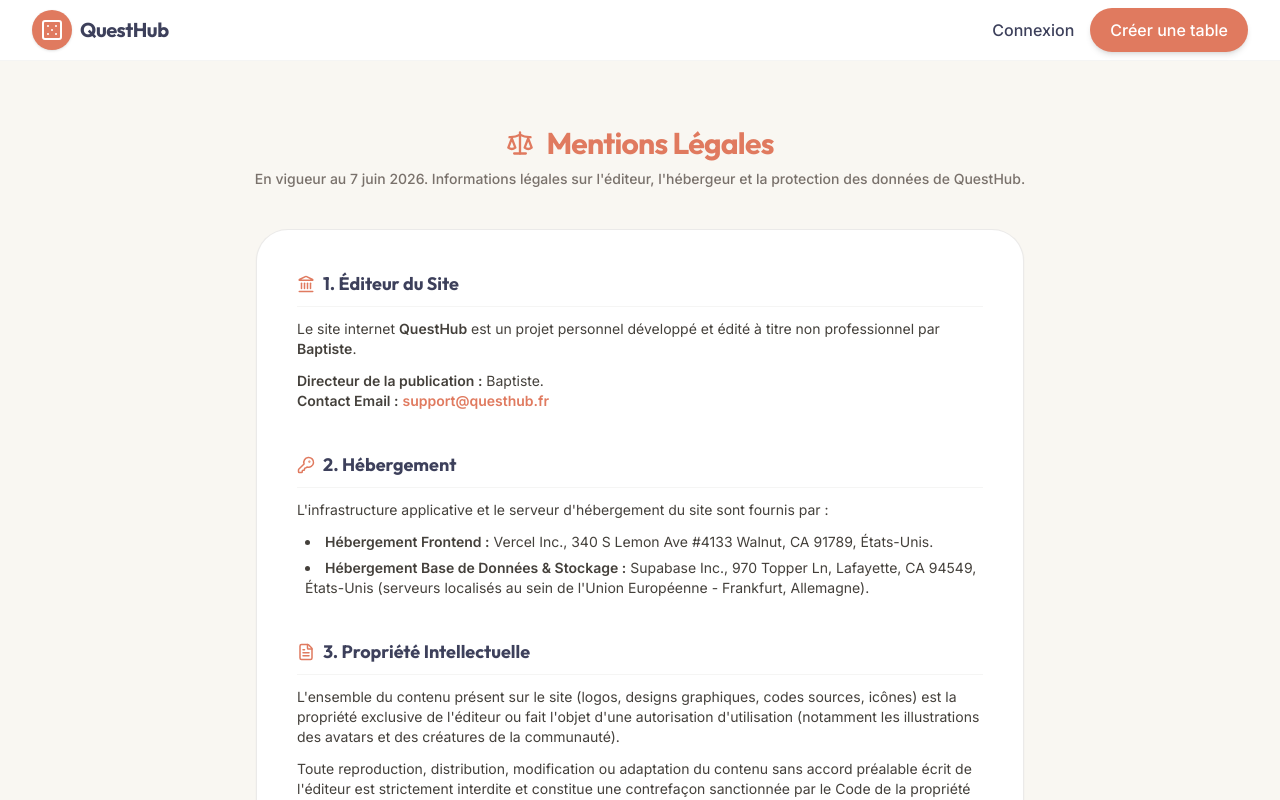
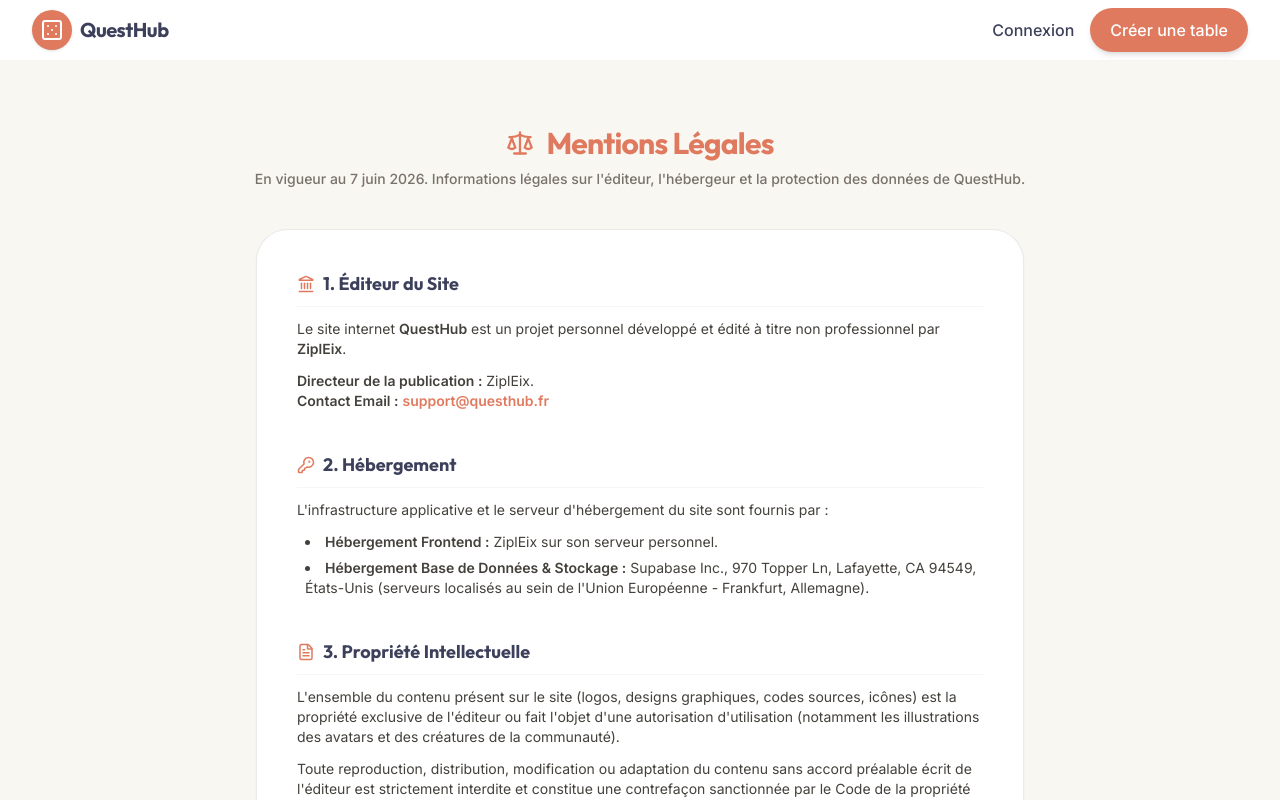
Before and after one commit to ZiplEix/questhub, a SvelteKit app: page /mentions-legales in a window 1280 px wide. Shown: the top 800 px of the page. Built offline with nearby package versions, Linux system fonts and the light colour scheme; no server answers.

Commit message:
feat: update publisher information and hosting details in legal mentions

```diff
--- a/src/routes/mentions-legales/+page.svelte
+++ b/src/routes/mentions-legales/+page.svelte
@@ -29,10 +29,10 @@
                 1. Éditeur du Site
             </h2>
             <p class="text-sm">
-                Le site internet <strong>QuestHub</strong> est un projet personnel développé et édité à titre non professionnel par <strong>Baptiste</strong>.
+                Le site internet <strong>QuestHub</strong> est un projet personnel développé et édité à titre non professionnel par <strong>ZiplEix</strong>.
             </p>
             <p class="text-sm mt-1">
-                <strong>Directeur de la publication :</strong> Baptiste. <br />
+                <strong>Directeur de la publication :</strong> ZiplEix. <br />
                 <strong>Contact Email :</strong> <a href="mailto:support@questhub.fr" class="text-burnt-orange hover:underline font-semibold">support@questhub.fr</a>
             </p>
         </section>
@@ -47,7 +47,7 @@
                 L'infrastructure applicative et le serveur d'hébergement du site sont fournis par :
             </p>
             <ul class="list-disc list-inside text-sm pl-2 space-y-1.5">
-                <li><strong>Hébergement Frontend :</strong> Vercel Inc., 340 S Lemon Ave #4133 Walnut, CA 91789, États-Unis.</li>
+                <li><strong>Hébergement Frontend :</strong> ZiplEix sur son serveur personnel.</li>
                 <li><strong>Hébergement Base de Données & Stockage :</strong> Supabase Inc., 970 Topper Ln, Lafayette, CA 94549, États-Unis (serveurs localisés au sein de l'Union Européenne - Frankfurt, Allemagne).</li>
             </ul>
         </section>
```
